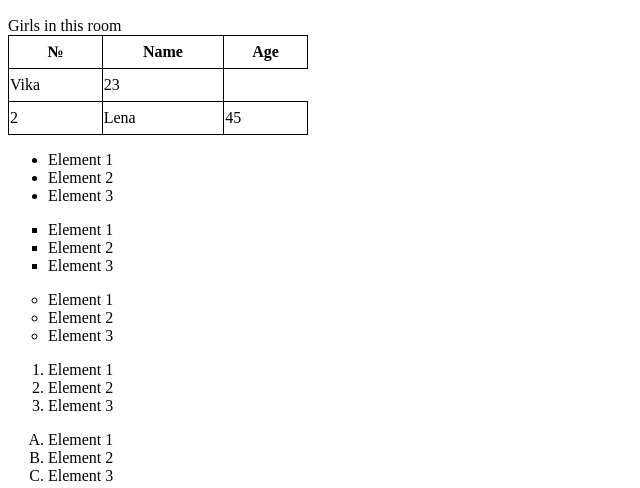
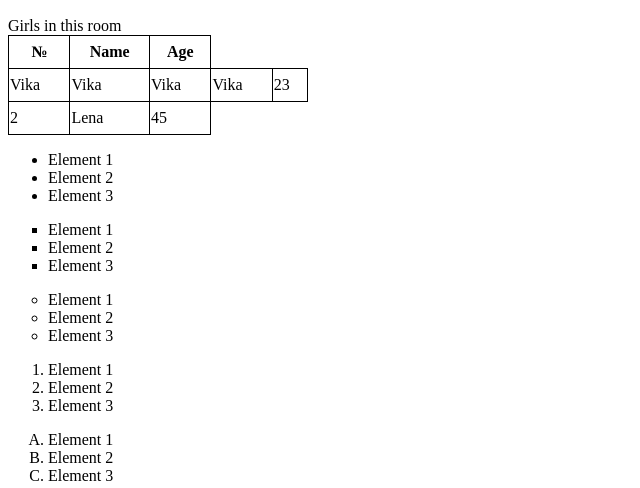
Before and after one commit to Viktoriia98/myhomework, a plain HTML site: page index.html in a window 1280 px wide. Shown: the part 325-813 px from the top of the page, without its empty margins (0-640 px from the left). Drawn offline with Linux system fonts and the light colour scheme.

Commit message:
my commit message

```diff
--- a/index.html
+++ b/index.html
@@ -27,6 +27,9 @@ td, th{
     <th>Age</th>
 </tr>
 <tr>
+ <td>Vika</th>
+ <td>Vika</th>
+ <td>Vika</th>
     <td>Vika</th>
     <td>23</th>
 </tr>
```
